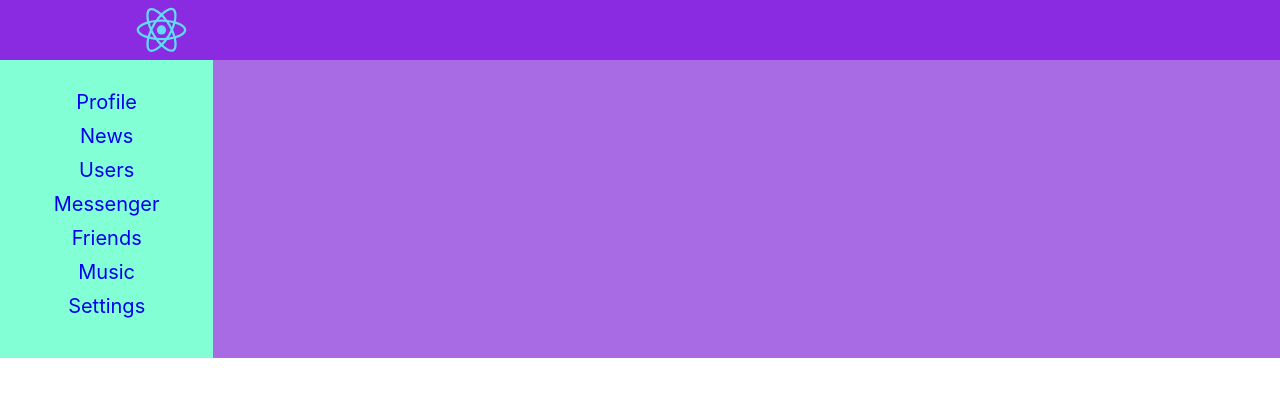
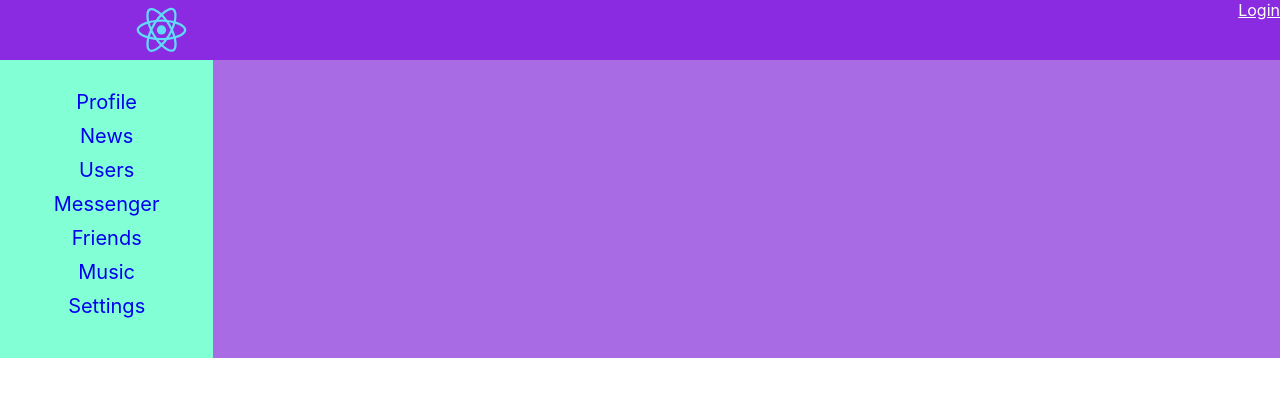
Before and after one commit to illusprite/MySocialNet, a React (Create React App) app: page / in a window 1280 px wide. Shown: the top 396 px of the page. Built offline with nearby package versions, Linux system fonts and the light colour scheme; no server answers.

Commit message:
l61 cookie, login, auth/me

```diff
--- a/src/App.js
+++ b/src/App.js
@@ -1,5 +1,4 @@
 import './App.css';
-import Header from './components/Header/Header';
 import MessengerContainer from './components/Messenger/MessengerContainer';
 import UsersContainer from './components/Users/UsersContainer';
 import Nav from './components/Nav/Nav';
@@ -10,6 +9,7 @@
 import { BrowserRouter, Route } from 'react-router-dom';
 import { Routes } from 'react-router-dom';
 import ProfileContainer from './components/Profile/ProfileContainer';
+import HeaderContainer from './components/Header/HeaderContainer';
 
 
 
@@ -18,7 +18,7 @@
 
    return (<BrowserRouter>
          <div className='app-wrapper'>
-            <Header />
+            <HeaderContainer />
             <Nav />
             <div className='app-wrapper-content'>
                <Routes>
--- a/src/components/Header/Header.jsx
+++ b/src/components/Header/Header.jsx
@@ -1,10 +1,17 @@
 import React from 'react';
 import s from './Header.module.css';
 import logo from './../../logo.svg';
+import { NavLink } from 'react-router-dom';
 
-function Header(){
+function Header(props) {
+   debugger
    return <header className={s.header}>
       <img src={logo}></img>
+      <div className={s.loginBlock}>
+         {props.isAuth ? props.login :
+            <NavLink to={'/login'} >Login</NavLink>
+         }
+      </div>
    </header>
 }
 
--- a/src/components/Header/Header.module.css
+++ b/src/components/Header/Header.module.css
@@ -6,3 +6,9 @@
    margin-left: 119px;
    height: 60px;
 }
+.loginBlock{
+   float:right;
+}
+.loginBlock a{
+   color: #ffffff;
+}
--- /dev/null
+++ b/src/components/Header/HeaderContainer.jsx
@@ -0,0 +1,26 @@
+import React from 'react';
+import Header from './Header';
+import axios from 'axios';
+import { connect } from 'react-redux';
+import { setAuthUserData } from '../../redux/auth-reducer';
+
+class HeaderContainer extends React.Component {
+   componentDidMount(){
+      axios.get(`https://social-network.samuraijs.com/api/1.0/auth/me`,
+      {withCredentials: true})
+         .then(response => {
+            if(response.data.resultCode === 0){
+               let {id, email, login} = response.data.data;
+               this.props.setAuthUserData(id, email, login);
+            }
+         });
+   }
+   render() {
+      return <Header {...this.props}/>
+   }
+}
+const mapStateToProps = (state) => ({
+   isAuth: state.authReducer.isAuth,
+   login: state.authReducer.login
+})
+export default connect(mapStateToProps, {setAuthUserData} )(HeaderContainer);
--- /dev/null
+++ b/src/redux/auth-reducer.js
@@ -0,0 +1,33 @@
+const SET_USER_DATA = 'SET_USER_DATA';
+const TOGGLE_IS_FETCHING = 'TOGGLE_IS_FETCHING';
+
+let initialState = {
+   userId: null,
+   email: null,
+   login: null,
+   isAuth: false
+};
+
+const authReducer = (state = initialState, action) => {
+   switch (action.type) {
+      case SET_USER_DATA: {
+         return {
+            ...state,
+            ...action.data,
+            isAuth: true
+         };
+      };
+      case TOGGLE_IS_FETCHING: {
+         return {
+            ...state,
+            isFetching: action.isFetching
+         };
+      };
+      default: {
+         return state;
+      };
+   };
+};
+export const setAuthUserData = (userId, email, login) => ({ type: SET_USER_DATA, data: { userId, email, login } });//return не нужен, он вместо ()
+export const toggleIsFetching = (isFetching) => ({ type: TOGGLE_IS_FETCHING, isFetching });
+export default authReducer;
--- a/src/redux/redux-store.js
+++ b/src/redux/redux-store.js
@@ -2,11 +2,13 @@
 import messengerPageReducer from "./messengerPage-reducer";
 import profilePageReducer from "./profilePage-reducer";
 import usersPageReducer from "./usersPage-reducer";
+import authReducer from "./auth-reducer";
 
 let reducers = combineReducers({
    profilePageReducer: profilePageReducer,
    messengerPageReducer: messengerPageReducer,
-   usersPageReducer: usersPageReducer
+   usersPageReducer: usersPageReducer,
+   authReducer: authReducer
 });
 
 let store = legacy_createStore(reducers);
```
